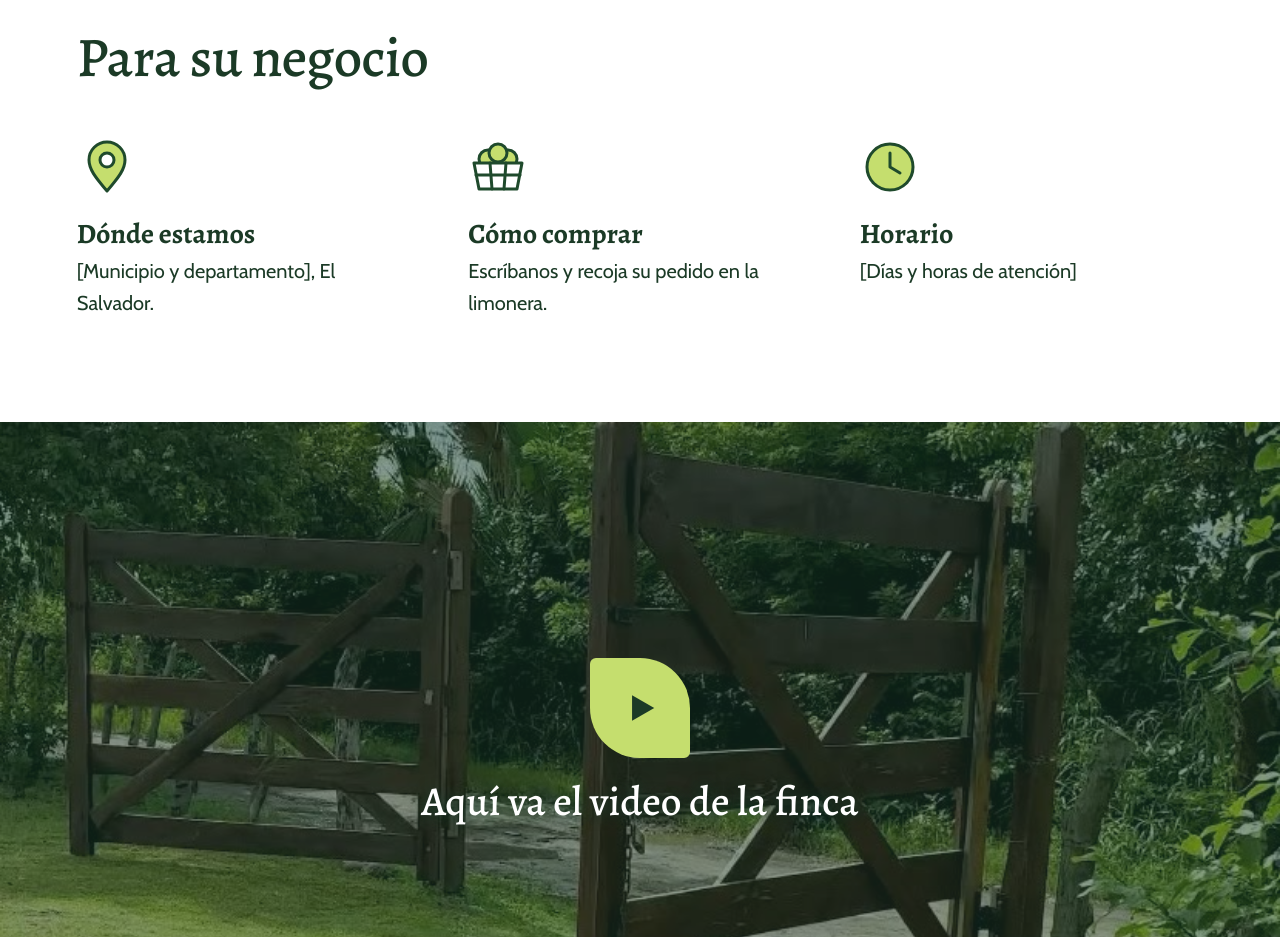
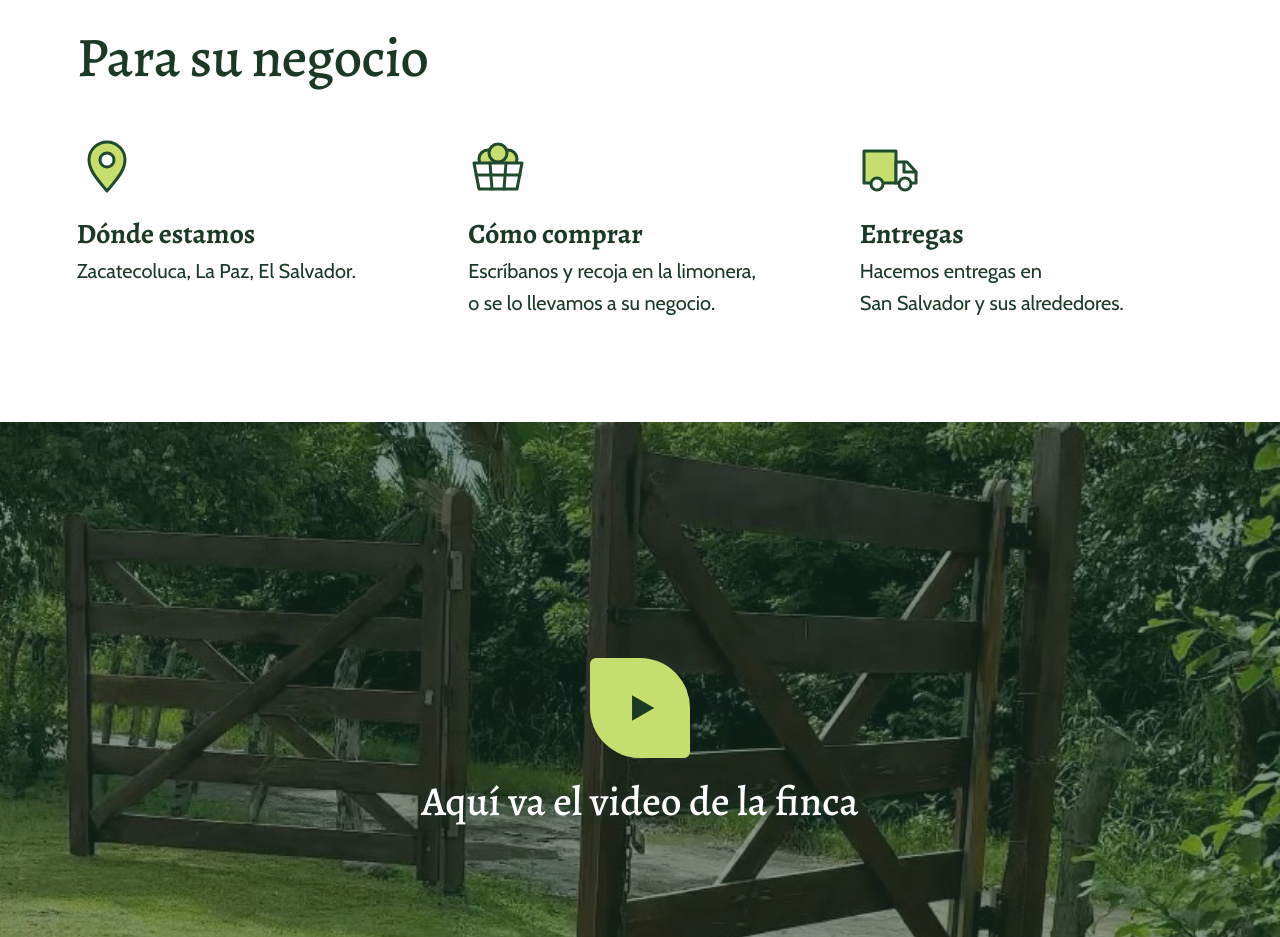
Before and after one commit to limonpersico/limonpersico.github.io, a plain HTML site: page index.html in a window 1280 px wide. Shown: the part 3120-4057 px from the top of the page. Drawn offline with nearby package versions, Linux system fonts and the light colour scheme.

Commit message:
Add location and delivery, remove hours
Co-Authored-By: Claude Opus 5.5 <noreply@anthropic.com>

```diff
--- a/index.html
+++ b/index.html
@@ -4,7 +4,7 @@
 <meta charset="utf-8">
 <meta name="viewport" content="width=device-width, initial-scale=1">
 <title>Pérsico, limón persa salvadoreño</title>
-<meta name="description" content="Pérsico cultiva limón persa 100% salvadoreño, cuidado día a día. Limonera en El Salvador, venta por mayor.">
+<meta name="description" content="Pérsico cultiva limón persa 100% salvadoreño, cuidado día a día. Limonera en Zacatecoluca, La Paz. Venta por mayor y entregas en San Salvador y sus alrededores.">
 <!-- Mockup for client review. Remove this line when the site is approved and has its own domain, so Google can list it. -->
 <meta name="robots" content="noindex">
 <meta name="theme-color" content="#1F4A2C">
@@ -25,6 +25,7 @@
 <style>
 html{scroll-behavior:smooth;-webkit-text-size-adjust:100%;text-size-adjust:100%}
 body{margin:0;min-height:100vh;background:#FFFFFF;color:#1B3A26}
+p{text-wrap:pretty}
 a{color:#1F4A2C}a:hover{color:#4B7F2A}
 img{max-width:100%}
 a:focus-visible,button:focus-visible{outline:3px solid #4B7F2A;outline-offset:3px}
@@ -94,9 +95,9 @@ a:focus-visible,button:focus-visible{outline:3px solid #4B7F2A;outline-offset:3p
 <section id="negocio" style="padding: clamp(70px, 8vw, 110px) clamp(20px, 6vw, 80px)">
 <h2 style="margin: 0 0 clamp(32px, 4vw, 48px); font-family: Alegreya, serif; font-weight: 500; font-size: clamp(36px, 4.4vw, 56px); line-height: 1.1; letter-spacing: -0.01em" data-t="bizT">Para su negocio</h2>
 <div style="display: grid; grid-template-columns: repeat(auto-fit, minmax(min(100%, 280px), 1fr)); gap: 36px 48px">
-<div><svg width="60" height="60" viewBox="0 0 60 60" fill="none" stroke="#1F4A2C" stroke-width="3" stroke-linecap="round" stroke-linejoin="round" aria-hidden="true"><path d="M30 54C18 40 12 32 12 23A18 18 0 0 1 48 23C48 32 42 40 30 54Z" fill="#C5DE6E"></path><circle cx="30" cy="23" r="7" fill="#FFFFFF"></circle></svg><h3 style="margin: 12px 0 4px; font-family: Alegreya, serif; font-weight: 700; font-size: 28px; line-height: 1.2" data-t="b1t">Dónde estamos</h3><p style="margin: 0; max-width: 320px" data-t="b1">[Municipio y departamento], El Salvador.</p></div>
-<div><svg width="60" height="60" viewBox="0 0 60 60" fill="none" stroke="#1F4A2C" stroke-width="3" stroke-linecap="round" stroke-linejoin="round" aria-hidden="true"><circle cx="20" cy="22" r="9" fill="#C5DE6E"></circle><circle cx="40" cy="22" r="9" fill="#C5DE6E"></circle><circle cx="30" cy="16" r="9" fill="#C5DE6E"></circle><path d="M6 26H54L49 52H11Z" fill="#FFFFFF"></path><path d="M8 38H52M22 26L24 52M38 26L36 52"></path></svg><h3 style="margin: 12px 0 4px; font-family: Alegreya, serif; font-weight: 700; font-size: 28px; line-height: 1.2" data-t="b2t">Cómo comprar</h3><p style="margin: 0; max-width: 320px" data-t="b2">Escríbanos y recoja su pedido en la limonera.</p></div>
-<div><svg width="60" height="60" viewBox="0 0 60 60" fill="none" stroke="#1F4A2C" stroke-width="3" stroke-linecap="round" stroke-linejoin="round" aria-hidden="true"><circle cx="30" cy="30" r="23" fill="#C5DE6E"></circle><path d="M30 16V30L40 36"></path></svg><h3 style="margin: 12px 0 4px; font-family: Alegreya, serif; font-weight: 700; font-size: 28px; line-height: 1.2" data-t="b3t">Horario</h3><p style="margin: 0; max-width: 320px" data-t="b3">[Días y horas de atención]</p></div>
+<div><svg width="60" height="60" viewBox="0 0 60 60" fill="none" stroke="#1F4A2C" stroke-width="3" stroke-linecap="round" stroke-linejoin="round" aria-hidden="true"><path d="M30 54C18 40 12 32 12 23A18 18 0 0 1 48 23C48 32 42 40 30 54Z" fill="#C5DE6E"></path><circle cx="30" cy="23" r="7" fill="#FFFFFF"></circle></svg><h3 style="margin: 12px 0 4px; font-family: Alegreya, serif; font-weight: 700; font-size: 28px; line-height: 1.2" data-t="b1t">Dónde estamos</h3><p style="margin: 0; max-width: 320px; text-wrap: balance" data-t="b1">Zacatecoluca, La Paz, El Salvador.</p></div>
+<div><svg width="60" height="60" viewBox="0 0 60 60" fill="none" stroke="#1F4A2C" stroke-width="3" stroke-linecap="round" stroke-linejoin="round" aria-hidden="true"><circle cx="20" cy="22" r="9" fill="#C5DE6E"></circle><circle cx="40" cy="22" r="9" fill="#C5DE6E"></circle><circle cx="30" cy="16" r="9" fill="#C5DE6E"></circle><path d="M6 26H54L49 52H11Z" fill="#FFFFFF"></path><path d="M8 38H52M22 26L24 52M38 26L36 52"></path></svg><h3 style="margin: 12px 0 4px; font-family: Alegreya, serif; font-weight: 700; font-size: 28px; line-height: 1.2" data-t="b2t">Cómo comprar</h3><p style="margin: 0; max-width: 320px; text-wrap: balance" data-t="b2">Escríbanos y recoja en la limonera, o se lo llevamos a su negocio.</p></div>
+<div><svg width="60" height="60" viewBox="0 0 60 60" fill="none" stroke="#1F4A2C" stroke-width="3" stroke-linecap="round" stroke-linejoin="round" aria-hidden="true"><path d="M4 14H36V46H4Z" fill="#C5DE6E"></path><path d="M36 25H47L56 35V46H36Z" fill="#FFFFFF"></path><path d="M44 25V35H56"></path><circle cx="17" cy="47" r="6" fill="#FFFFFF"></circle><circle cx="45" cy="47" r="6" fill="#FFFFFF"></circle></svg><h3 style="margin: 12px 0 4px; font-family: Alegreya, serif; font-weight: 700; font-size: 28px; line-height: 1.2" data-t="b3t">Entregas</h3><p style="margin: 0; max-width: 320px; text-wrap: balance" data-t="b3">Hacemos entregas en San Salvador y sus alrededores.</p></div>
 </div>
 </section>
 
@@ -118,7 +119,7 @@ a:focus-visible,button:focus-visible{outline:3px solid #4B7F2A;outline-offset:3p
 <svg class="p-leaf" viewBox="0 0 360 520" aria-hidden="true" style="display: block; justify-self: center; width: 100%; height: auto" fill="none" stroke="#C5DE6E" stroke-linecap="round" stroke-linejoin="round"><path d="M180 16C290 96 330 230 304 350C282 440 232 486 180 500C128 486 78 440 56 350C30 230 70 96 180 16Z" stroke-width="4" fill="#2A5E38"></path><path d="M180 64V516" stroke-width="5"></path><g stroke-width="3"><path d="M180 226C222 206 260 178 284 146"></path><path d="M180 226C138 206 100 178 76 146"></path><path d="M180 410C226 396 270 376 302 350"></path><path d="M180 410C134 396 90 376 58 350"></path></g><g stroke-width="2"><path d="M180 146C206 132 226 116 242 96M180 146C154 132 134 116 118 96M180 318C228 300 270 276 300 248M180 318C132 300 90 276 60 248M180 468C206 462 232 452 252 438M180 468C154 462 128 452 108 438"></path></g><g class="p-conn" stroke-width="3"><path d="M284 146H352M76 146H8M302 350H352M58 350H8"></path></g><g class="p-conn" fill="#C5DE6E" stroke="none"><circle cx="352" cy="146" r="6"></circle><circle cx="8" cy="146" r="6"></circle><circle cx="352" cy="350" r="6"></circle><circle cx="8" cy="350" r="6"></circle></g></svg>
 <div style="display: flex; flex-direction: column; gap: 34px">
 <div style="flex: 1 1 0; padding-top: clamp(0px, 8vw, 104px)"><h3 style="margin: 0 0 4px; font-family: Alegreya, serif; font-weight: 500; font-size: 32px; line-height: 1.15; color: #D8EB97" data-t="v3t">Nuestra gente</h3><p style="margin: 0" data-t="v3">Detrás de cada limón está el equipo que cuida de Pérsico.</p></div>
-<div style="flex: 1 1 0; padding-top: clamp(0px, 2vw, 26px)"><h3 style="margin: 0 0 4px; font-family: Alegreya, serif; font-weight: 500; font-size: 32px; line-height: 1.15; color: #D8EB97" data-t="v4t">Orgullo salvadoreño</h3><p style="margin: 0" data-t="v4">Todo nuestro limón nace y crece en El Salvador.</p></div>
+<div style="flex: 1 1 0; padding-top: clamp(0px, 2vw, 26px)"><h3 style="margin: 0 0 4px; font-family: Alegreya, serif; font-weight: 500; font-size: 32px; line-height: 1.15; color: #D8EB97" data-t="v4t">Orgullo salvadoreño</h3><p style="margin: 0" data-t="v4">Todo nuestro limón nace y crece en El Salvador.</p></div>
 </div>
 </div>
 </section>
@@ -148,7 +149,7 @@ a:focus-visible,button:focus-visible{outline:3px solid #4B7F2A;outline-offset:3p
 </div>
 <footer style="position: relative; display: flex; flex-wrap: wrap; align-items: center; justify-content: space-between; gap: 20px; padding: 30px clamp(20px, 6vw, 80px) clamp(30px, 4vw, 34px); background: #1F4A2C; color: #FFFFFF">
 <img src="img/persico-logo-white.svg" alt="Pérsico" style="display: block; width: 150px; height: auto">
-<p style="margin: 0; font-size: 18px" data-t="foot">Pérsico, limón persa de El Salvador.</p>
+<p style="margin: 0; font-size: 18px" data-t="foot">Pérsico, limón persa de El Salvador.</p>
 </footer>
 </section>
 
@@ -164,17 +165,17 @@ w1t: 'Cuidamos', w1: 'Vigilamos la maduración y alimentamos cada árbol con los
 w2t: 'Cortamos y clasificamos', w2: 'Seleccionamos cada corta antes de que salga de la finca.',
 w3t: 'Vendemos por mayor', w3: 'Brindamos limón a mayoristas, que pueden recoger directo en nuestra limonera.',
 bizT: 'Para su negocio',
-b1t: 'Dónde estamos', b1: '[Municipio y departamento], El Salvador.',
-b2t: 'Cómo comprar', b2: 'Escríbanos y recoja su pedido en la limonera.',
-b3t: 'Horario', b3: '[Días y horas de atención]',
+b1t: 'Dónde estamos', b1: 'Zacatecoluca, La Paz, El Salvador.',
+b2t: 'Cómo comprar', b2: 'Escríbanos y recoja en la limonera, o se lo llevamos a su negocio.',
+b3t: 'Entregas', b3: 'Hacemos entregas en San Salvador y sus alrededores.',
 video: 'Aquí va el video de la finca',
 valT: 'Lo que nos guía',
 v1t: 'Calidad', v1: 'La cosecha se vigila día a día.',
 v2t: 'Plantas certificadas', v2: 'Seguimos creciendo, siempre con plantas certificadas.',
 v3t: 'Nuestra gente', v3: 'Detrás de cada limón está el equipo que cuida de Pérsico.',
-v4t: 'Orgullo salvadoreño', v4: 'Todo nuestro limón nace y crece en El Salvador.',
+v4t: 'Orgullo salvadoreño', v4: 'Todo nuestro limón nace y crece en El Salvador.',
 igT: 'Desde la finca', ctaT: 'Conversemos sobre limón para su negocio', cta: 'Escríbanos por WhatsApp o mándenos un mensaje en Instagram.',
-foot: 'Pérsico, limón persa de El Salvador.'
+foot: 'Pérsico, limón persa de El Salvador.'
 };
 const EN = {
 nav1: 'About', nav2: 'What we do', nav3: 'Values', nav4: 'Contact',
@@ -186,17 +187,17 @@ w1t: 'We tend', w1: 'We watch the ripening and feed each tree the nutrients it n
 w2t: 'We pick and sort', w2: 'We sort every harvest before it leaves the farm.',
 w3t: 'We sell wholesale', w3: 'We supply wholesalers, who can pick up directly at our farm.',
 bizT: 'For your business',
-b1t: 'Where we are', b1: '[Town and department], El Salvador.',
-b2t: 'How to buy', b2: 'Write to us and pick up your order at the farm.',
-b3t: 'Hours', b3: '[Days and opening hours]',
+b1t: 'Where we are', b1: 'Zacatecoluca, La Paz, El Salvador.',
+b2t: 'How to buy', b2: 'Write to us and pick up at the farm, or we deliver to your business.',
+b3t: 'Delivery', b3: 'We deliver to San Salvador and nearby areas.',
 video: 'The farm video goes here',
 valT: 'What guides us',
 v1t: 'Quality', v1: 'The harvest is checked day by day.',
 v2t: 'Certified plants', v2: 'We keep growing, always with certified plants.',
 v3t: 'Our people', v3: 'Behind every lime is the team that looks after Pérsico.',
-v4t: 'Salvadoran pride', v4: 'All our limes are born and grown in El Salvador.',
+v4t: 'Salvadoran pride', v4: 'All our limes are born and grown in El Salvador.',
 igT: 'From the farm', ctaT: 'Let’s talk about limes for your business', cta: 'Write to us on WhatsApp or send us a message on Instagram.',
-foot: 'Pérsico, Persian limes from El Salvador.'
+foot: 'Pérsico, Persian limes from El Salvador.'
 };
 function setLang(lang) {
   const t = lang === 'en' ? EN : ES;
```
